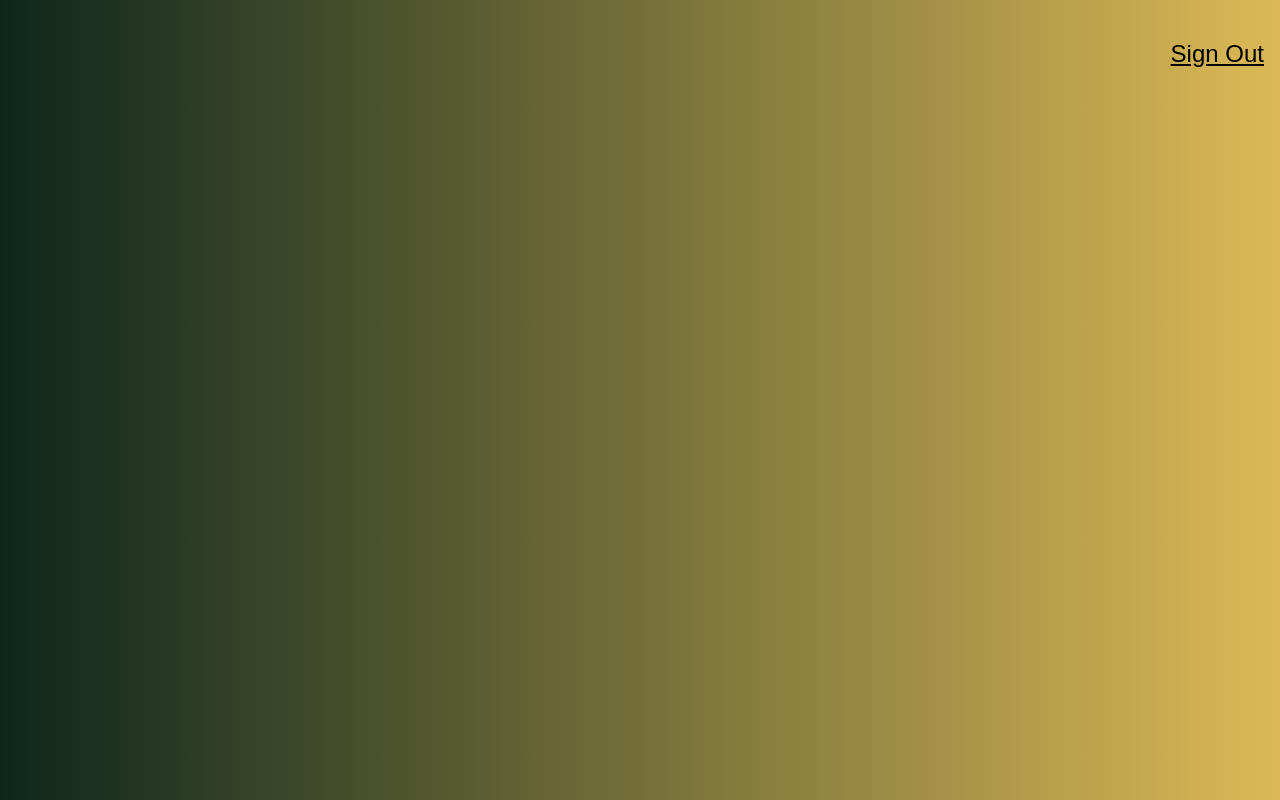
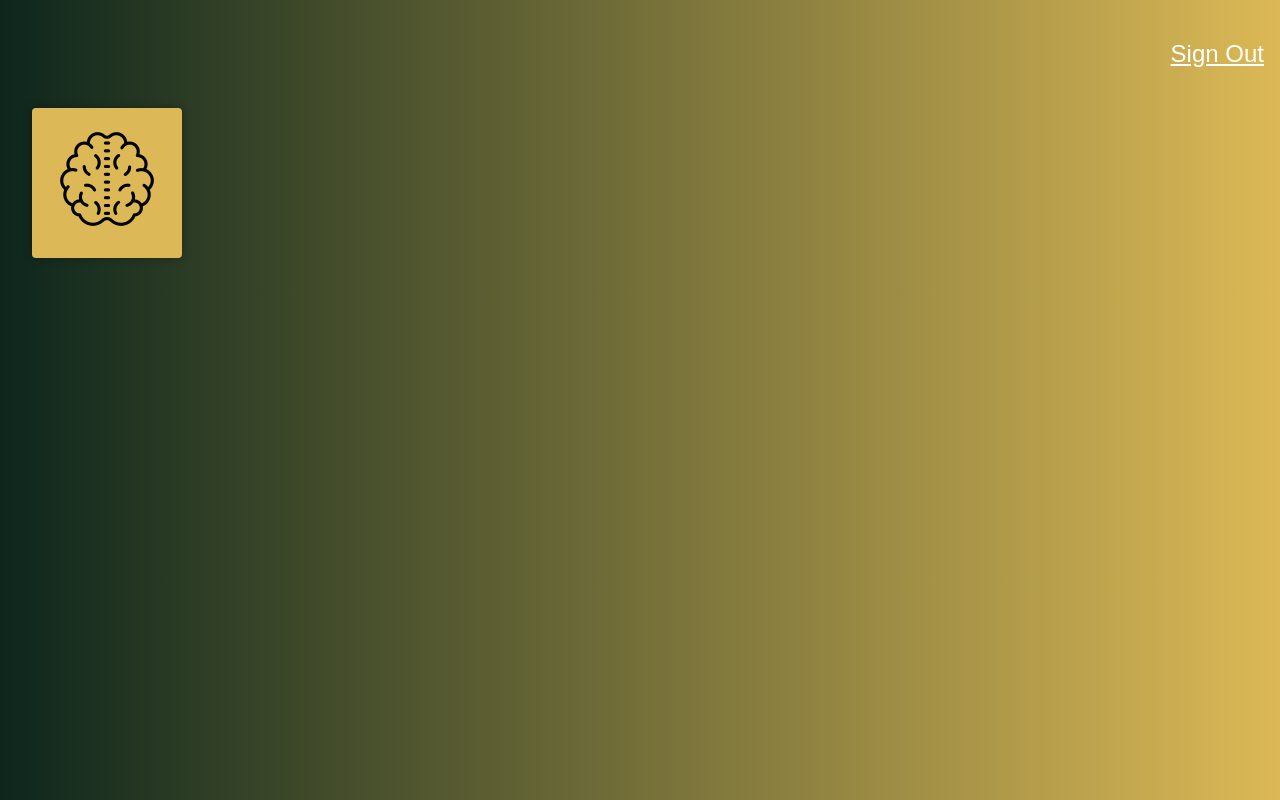
Before and after one commit to VladOneBls/FaceRecognitionBrain-v1, a React (Create React App) app: page / in a window 1280 px wide. Built offline with nearby package versions, Linux system fonts and the light colour scheme.

Commit message:
Created the Logo component

```diff
--- a/package.json
+++ b/package.json
@@ -8,6 +8,7 @@
     "@testing-library/user-event": "^13.5.0",
     "react": "^18.2.0",
     "react-dom": "^18.2.0",
+    "react-parallax-tilt": "^1.7.110",
     "react-scripts": "5.0.1",
     "tachyons": "^4.12.0",
     "web-vitals": "^2.1.4"
--- a/src/App.js
+++ b/src/App.js
@@ -1,5 +1,6 @@
 import React, { Component } from 'react';
 import Navigation from './components/Navigation/Navigation';
+import Logo from './components/Logo/Logo';
 import './App.css';
 
 class App extends Component {
@@ -7,7 +8,8 @@ class App extends Component {
     return (
       <div className="App">
         <Navigation />
-        {/*<Logo />
+        <Logo />
+        {/*<Rank />
         <ImageLinkForm />
         <FaceRecognition />*/}
       </div>
--- /dev/null
+++ b/src/components/Logo/Logo.css
@@ -0,0 +1,3 @@
+.Tilt {
+	background: linear-gradient(89deg, #DCB956 0%, #DCB956 100%);
+}
--- /dev/null
+++ b/src/components/Logo/Logo.js
@@ -0,0 +1,18 @@
+import React from 'react';
+import Tilt from 'react-parallax-tilt';
+import brain from './brain.png';
+import './Logo.css';
+
+const Logo = () => {
+	return (
+		<div className='ma4 mt0'>
+			<Tilt className="Tilt br2 shadow-2" options={{ max : 55 }} style={{ height: 150, width: 150 }} >
+      			<div className="Tilt-inner pa3">
+      				<img style={{paddingTop: '5px'}} alt='logo' src={brain}/>
+      			</div>
+    		</Tilt>
+		</div>
+	);
+}
+
+export default Logo;
--- a/src/components/Navigation/Navigation.js
+++ b/src/components/Navigation/Navigation.js
@@ -3,7 +3,7 @@ import React from 'react';
 const Navigation = () => {
 	return (
 		<nav style={{display: 'flex', justifyContent: 'flex-end'}}>
-			<p className='f3 link dim black underline pa3 pointer'>Sign Out</p>
+			<p className='f3 link dim white underline pa3 pointer'>Sign Out</p>
 		</nav>
 	);
 }
--- a/src/index.js
+++ b/src/index.js
@@ -1,9 +1,9 @@
 import React from 'react';
 import ReactDOM from 'react-dom/client';
 import './index.css';
-import 'tachyons';
 import App from './App';
 import reportWebVitals from './reportWebVitals';
+import 'tachyons';
 
 const root = ReactDOM.createRoot(document.getElementById('root'));
 root.render(
```
Also changed, not shown: src/components/Logo/brain.png (added), 1 other file (tests, documents, lock files or other folders).
